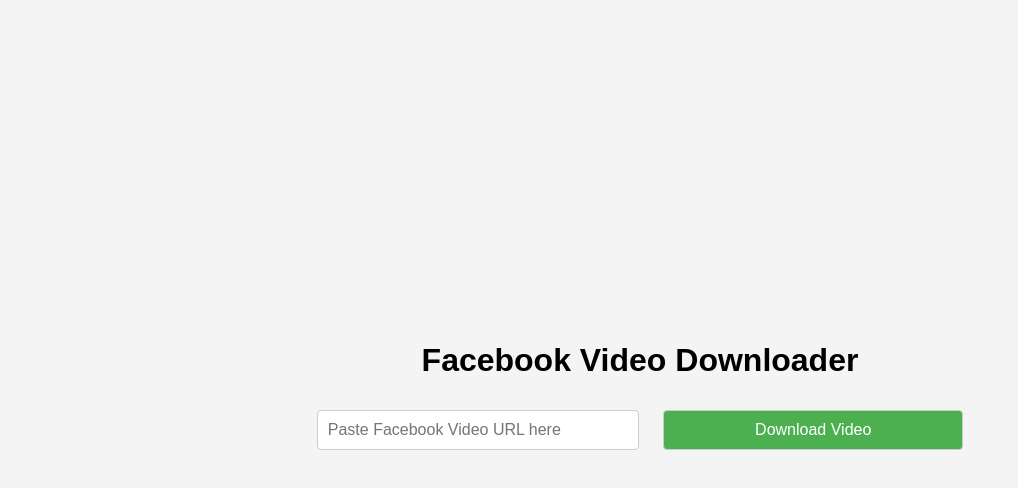
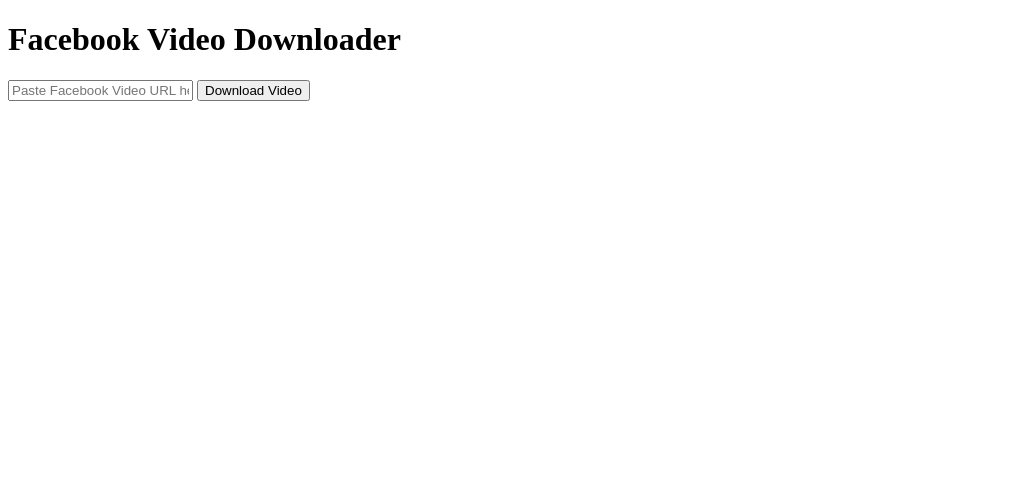
Before and after one commit to Fardin-cr/Fb-video, a website: page public/index.html in a window 1280 px wide. Shown: the whole page, without its empty margins (0-1018 px from the left). Drawn offline with Linux system fonts and the light colour scheme.

Commit message:
Update style.css

```diff
--- a/public/style.css
+++ b/public/style.css
@@ -1,48 +1,25 @@
-body {
-    font-family: Arial, sans-serif;
-    background-color: #f4f4f4;
-    display: flex;
-    flex-direction: column;
-    align-items: center;
-    justify-content: center;
-    height: 100vh;
-    margin: 0;
+async function downloadVideo() {
+    const videoURL = document.getElementById('videoURL').value;
+    if (!videoURL) {
+        alert('Please enter a Facebook video URL.');
+        return;
+    }
+
+    const resultDiv = document.getElementById('result');
+    resultDiv.innerHTML = '';  // Clear previous results
+
+    try {
+        // Make the request to the backend to fetch the download link
+        const response = await fetch(`/download?url=${encodeURIComponent(videoURL)}`);
+        const data = await response.json();
+
+        if (data.downloadLink) {
+            resultDiv.innerHTML = `<a href="${data.downloadLink}" target="_blank" download="facebook_video.mp4">Click here to download the video</a>`;
+        } else {
+            resultDiv.innerHTML = `<p>Error: ${data.error}</p>`;
+        }
+    } catch (error) {
+        console.error('Error:', error);
+        resultDiv.innerHTML = '<p>Failed to fetch the video download link. Please try again later.</p>';
+    }
 }
-
-.container {
-    text-align: center;
-}
-
-input, button {
-    padding: 10px;
-    margin: 10px;
-    font-size: 16px;
-    width: 300px;
-    border: 1px solid #ccc;
-    border-radius: 4px;
-}
-
-button {
-    cursor: pointer;
-    background-color: #4CAF50;
-    color: white;
-}
-
-button:hover {
-    background-color: #45a049;
-}
-
-.result {
-    margin-top: 20px;
-    font-size: 16px;
-}
-
-a {
-    color: #4CAF50;
-    text-decoration: none;
-    font-weight: bold;
-}
-
-a:hover {
-    text-decoration: underline;
-}
```
